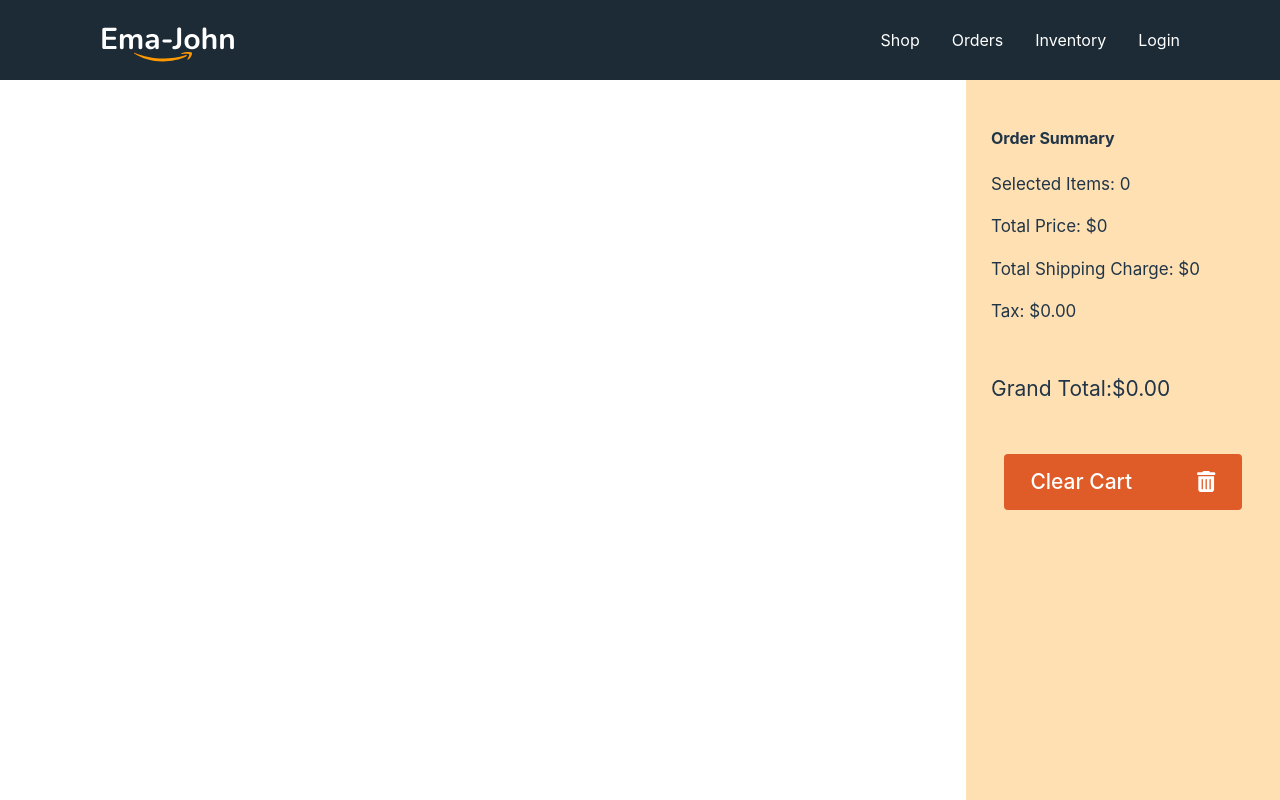
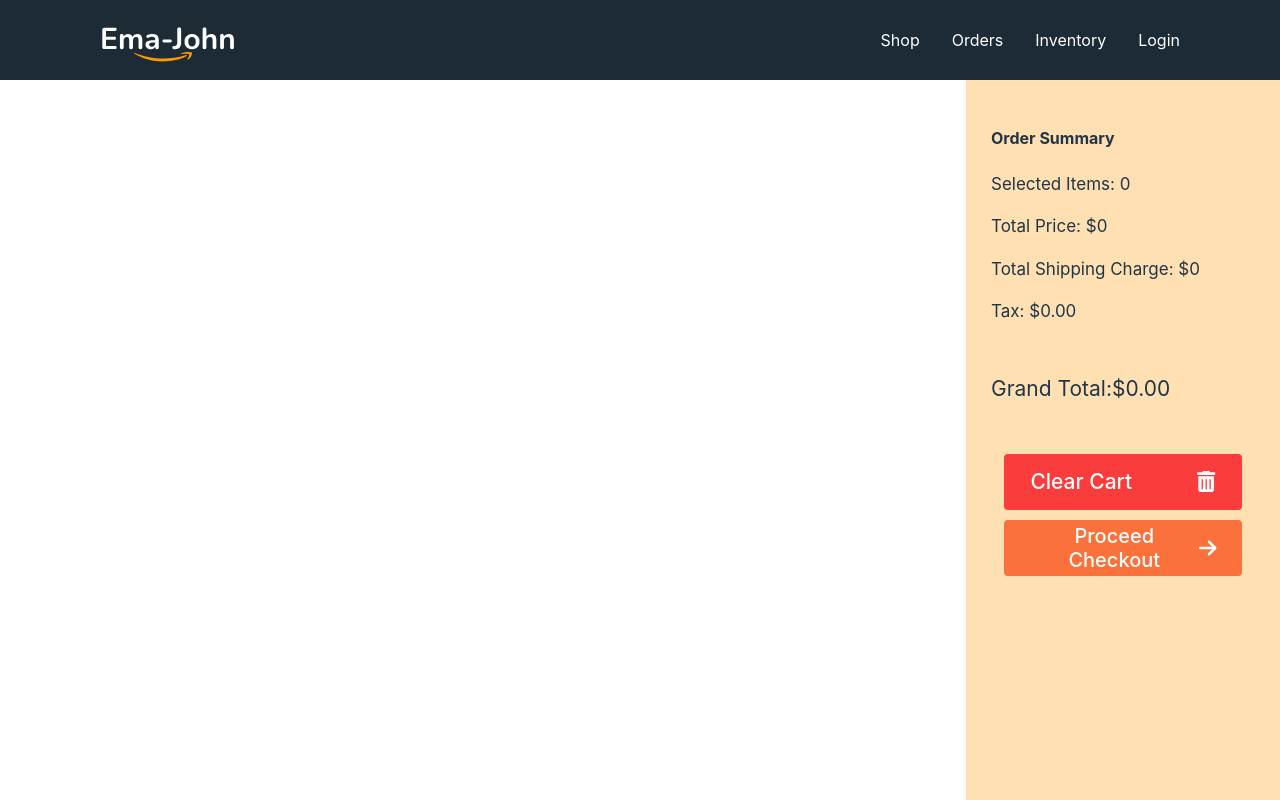
Before and after one commit to tuhin360/ema-john-simple, a React (Vite) app: page /orders in a window 1280 px wide. Shown: the top 800 px of the page. Built offline with nearby package versions, Linux system fonts and the light colour scheme.

Commit message:
reiview and proceed button added

```diff
--- a/src/components/Cart/Cart.css
+++ b/src/components/Cart/Cart.css
@@ -24,7 +24,7 @@
     align-items: center;
     justify-content: space-between;
     margin: 10px auto;
-    background-color: rgb(223, 92, 40);
+    background-color: rgb(250, 60, 60);
     border-radius: 4px;
     color: white;
 }
--- a/src/components/Cart/Cart.jsx
+++ b/src/components/Cart/Cart.jsx
@@ -1,10 +1,10 @@
-import React from 'react';
+import React, { Children } from 'react';
 import './Cart.css';
 import { FontAwesomeIcon } from '@fortawesome/react-fontawesome'
 import { faShoppingCart, faTrashAlt } from '@fortawesome/free-solid-svg-icons'
 
 
-const Cart = ({cart, handleClearCart}) => {
+const Cart = ({cart, handleClearCart, children}) => {
     // const cart = props.cart; // option 1
     // const {cart} =  props; // option 2
 
@@ -43,6 +43,7 @@ const Cart = ({cart, handleClearCart}) => {
                 <span>Clear Cart</span>
                 <FontAwesomeIcon icon={faTrashAlt} />
             </button>
+            {children}
         </div>
     );
 };
--- /dev/null
+++ b/src/components/Checkout/Checkout.jsx
@@ -0,0 +1,11 @@
+import React from 'react';
+
+const Checkout = () => {
+    return (
+        <div>
+            <h3>Checkout your order page</h3>
+        </div>
+    );
+};
+
+export default Checkout;
--- a/src/components/Orders/Orders.css
+++ b/src/components/Orders/Orders.css
@@ -1,3 +1,8 @@
 .review-container{
     margin: 20px auto;
 }
+
+.proceed-link{
+    text-decoration: none;
+
+}
--- a/src/components/Orders/Orders.jsx
+++ b/src/components/Orders/Orders.jsx
@@ -1,10 +1,11 @@
 import React, { useState } from 'react';
 import './Orders.css';
 import Cart from '../Cart/Cart';
-import { useLoaderData } from 'react-router-dom';
+import { Link, useLoaderData } from 'react-router-dom';
 import ReviewItem from '../ReviewItem/ReviewItem';
 import { deleteShoppingCart, removeFromDb } from '../../utilities/fakedb';
-
+import { FontAwesomeIcon } from '@fortawesome/react-fontawesome'
+import { faArrowRight, faShoppingCart, faTrashAlt } from '@fortawesome/free-solid-svg-icons'
 
 const Orders = () => {
     const savedCart = useLoaderData();
@@ -37,8 +38,13 @@ const Orders = () => {
                 <Cart
                     cart={cart}
                     handleClearCart = {handleClearCart}
-                ></Cart>
-
+                >
+                    <Link className='proceed-link' to="/checkout">
+                        <button className='btn-proceed'>Proceed Checkout
+                        <FontAwesomeIcon icon={faArrowRight} />
+                        </button>
+                    </Link>
+                </Cart>
             </div>
         </div>
     );
--- a/src/components/Shop.css
+++ b/src/components/Shop.css
@@ -9,3 +9,21 @@
    grid-gap: 40px;
    margin: 100px;
 }
+
+.proceed-link{
+    text-decoration: none;
+}
+
+.btn-proceed{
+    width: 90%;
+    display: flex;
+    height: 56px;
+    font-size: 20px;
+    align-items: center;
+    justify-content: space-between;
+    margin: 10px auto;
+    background-color: rgb(250, 113, 59);
+    border-radius: 4px;
+    color: white;
+
+}
--- a/src/components/Shop.jsx
+++ b/src/components/Shop.jsx
@@ -3,6 +3,9 @@ import './Shop.css';
 import Product from './Product/Product';
 import Cart from './Cart/Cart';
 import { addToDb, deleteShoppingCart, getShoppingCart } from '../utilities/fakedb';
+import { Link } from 'react-router-dom';
+import { FontAwesomeIcon } from '@fortawesome/react-fontawesome'
+import { faArrowRight, faShoppingCart, faTrashAlt } from '@fortawesome/free-solid-svg-icons'
 
 const Shop = () => {
     const [products, setProducts] = useState([]);
@@ -65,7 +68,6 @@ const Shop = () => {
     }
 
 
-
     return (
         <div className='shop-container'>
             <div className="product-container">
@@ -81,7 +83,13 @@ const Shop = () => {
                 <Cart
                     cart={cart}
                     handleClearCart={handleClearCart}
-                ></Cart>
+                >
+                    <Link className='proceed-link' to="/orders">
+                        <button className='btn-proceed'>Review Order
+                        <FontAwesomeIcon icon={faArrowRight} />
+                        </button>
+                    </Link>
+                </Cart>
 
             </div>
         </div>
--- a/src/main.jsx
+++ b/src/main.jsx
@@ -12,6 +12,7 @@ import Orders from './components/Orders/Orders';
 import Inventory from './components/Inventory/Inventory';
 import Login from './components/Login/Login';
 import cartProductsLoader from './loader/cardProductsloader';
+import Checkout from './components/Checkout/Checkout';
 
 const router = createBrowserRouter([
   {
@@ -32,6 +33,10 @@ const router = createBrowserRouter([
         element: <Inventory></Inventory>
       },
       {
+        path: 'checkout',
+        element: <Checkout></Checkout>
+      },
+      {
         path: 'login',
         element: <Login></Login>
       }
```
